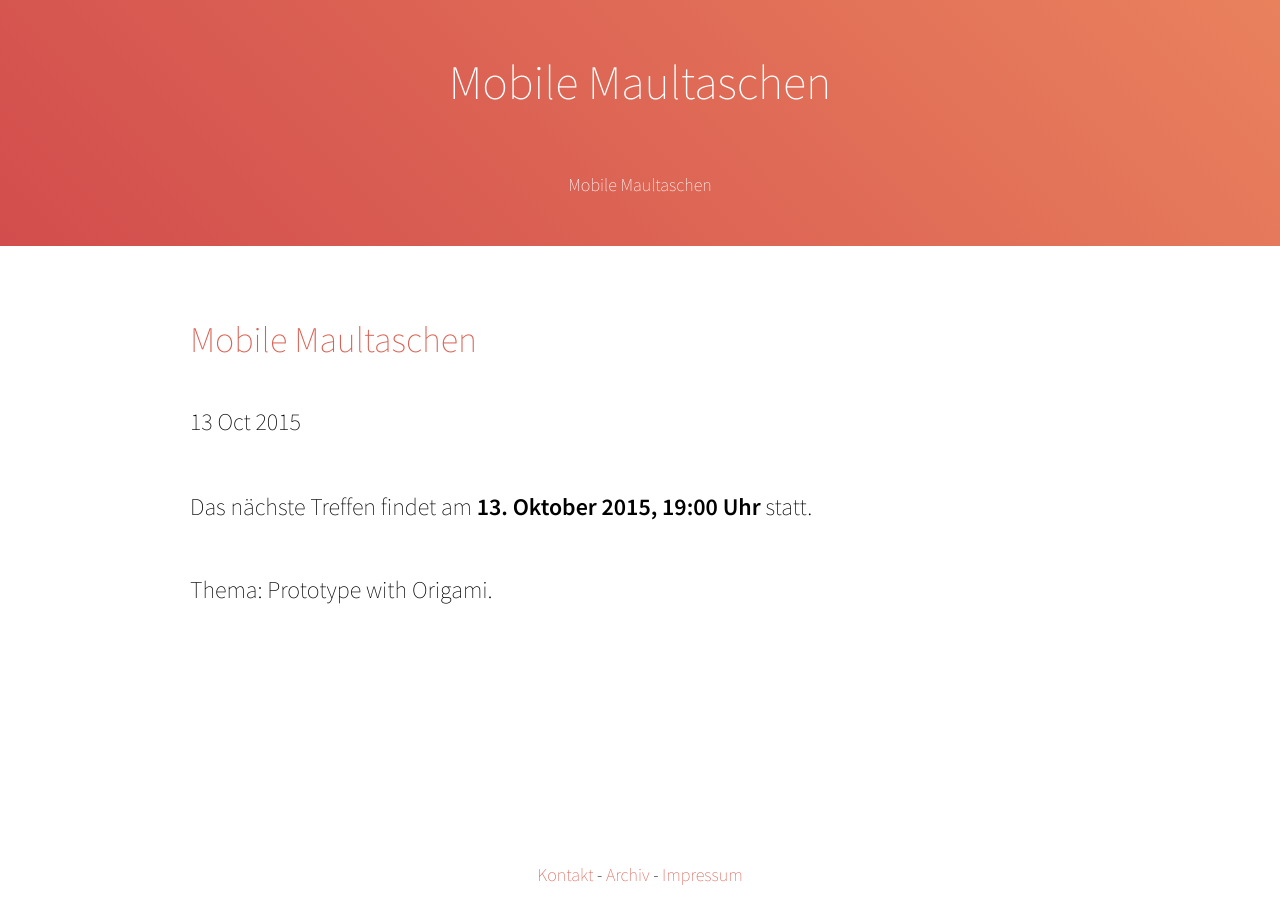
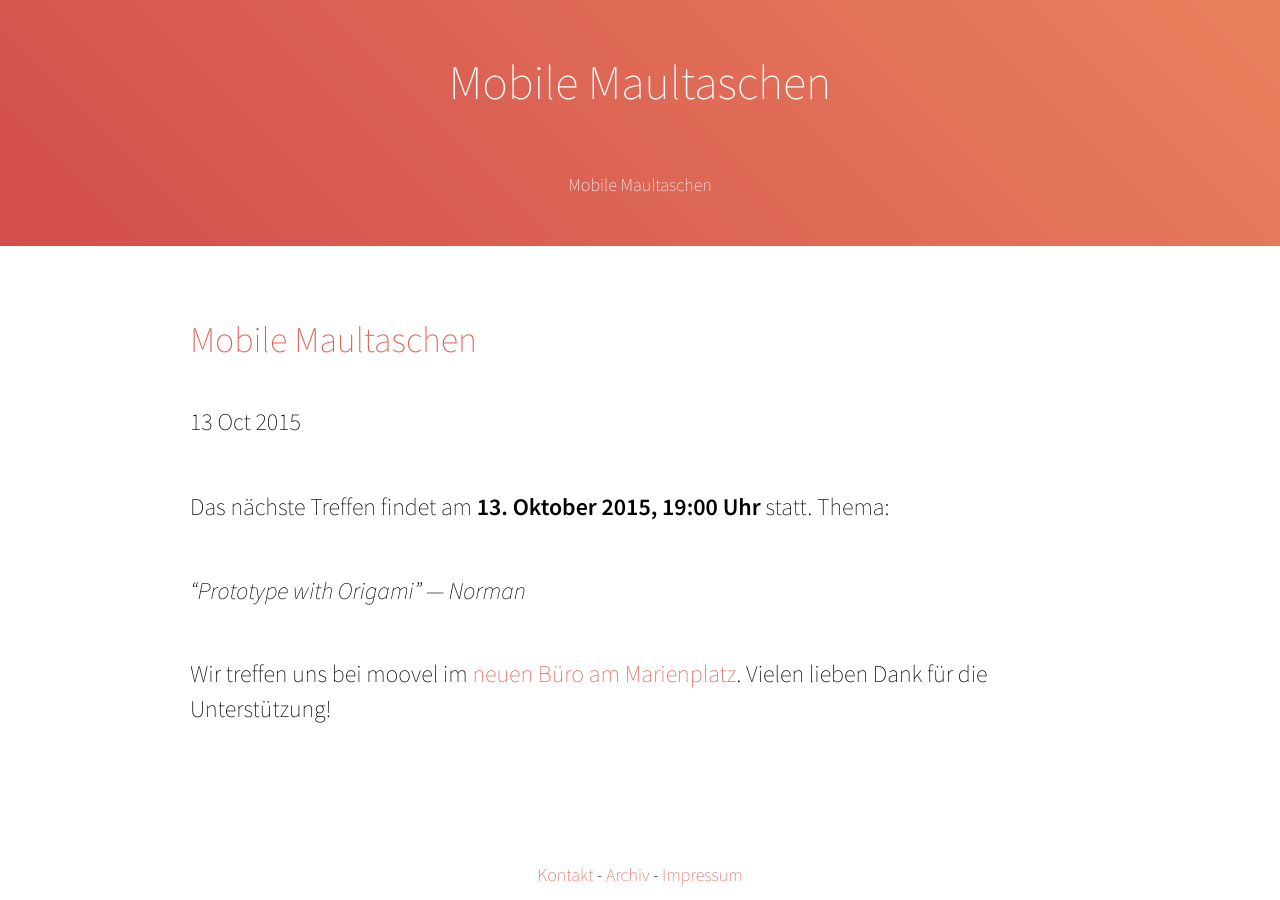
Before and after one commit to mobilemaultaschen/mobilemaultaschen.github.io, a Jekyll site: the page built from _posts/2015-10-13-maultaschen-30.md, in a window 1280 px wide. Built offline with Jekyll 4.4.1, drawn with Linux system fonts in a browser that asks for light colours; Markdown is read by kramdown in place of the engine named in the settings.

Commit message:
Update location for next event

```diff
--- a/_posts/2015-10-13-maultaschen-30.md
+++ b/_posts/2015-10-13-maultaschen-30.md
@@ -3,6 +3,9 @@ title: Mobile Maultaschen #30
 date: 2015-10-13
 layout: post
 ---
-Das nächste Treffen findet am **13. Oktober 2015, 19:00 Uhr** statt.
+Das nächste Treffen findet am **13. Oktober 2015, 19:00 Uhr** statt. Thema:
 
-Thema: Prototype with Origami.
+*“Prototype with Origami” — Norman*
+
+Wir treffen uns bei moovel im [neuen Büro am Marienplatz](https://www.google.de/maps/place/moovel+GmbH/@48.7644413,9.1699898,17z/data=!4m6!1m3!3m2!1s0x0:0x34ad6a2099430e99!2smoovel+GmbH!3m1!1s0x0:0x34ad6a2099430e99).
+ Vielen lieben Dank für die Unterstützung!
--- a/css/styles.css
+++ b/css/styles.css
@@ -56,7 +56,7 @@ article,aside,details,figcaption,figure,footer,header,hgroup,menu,nav,section{
            url('/fonts/sourcesanspro-semiboldit-webfont.woff') format('woff'),
            url('/fonts/sourcesanspro-semiboldit-webfont.ttf') format('truetype'),
            url('/fonts/sourcesanspro-semiboldit-webfont.svg#source_sans_proSBdIt') format('svg');
-      font-weight: normal;
+      font-weight: bold;
       font-style: italic;
 
   }
@@ -155,6 +155,10 @@ p {
 
 strong {
   font-weight: bold;
+}
+
+em {
+  font-style: italic;
 }
 
 .btn {
```
